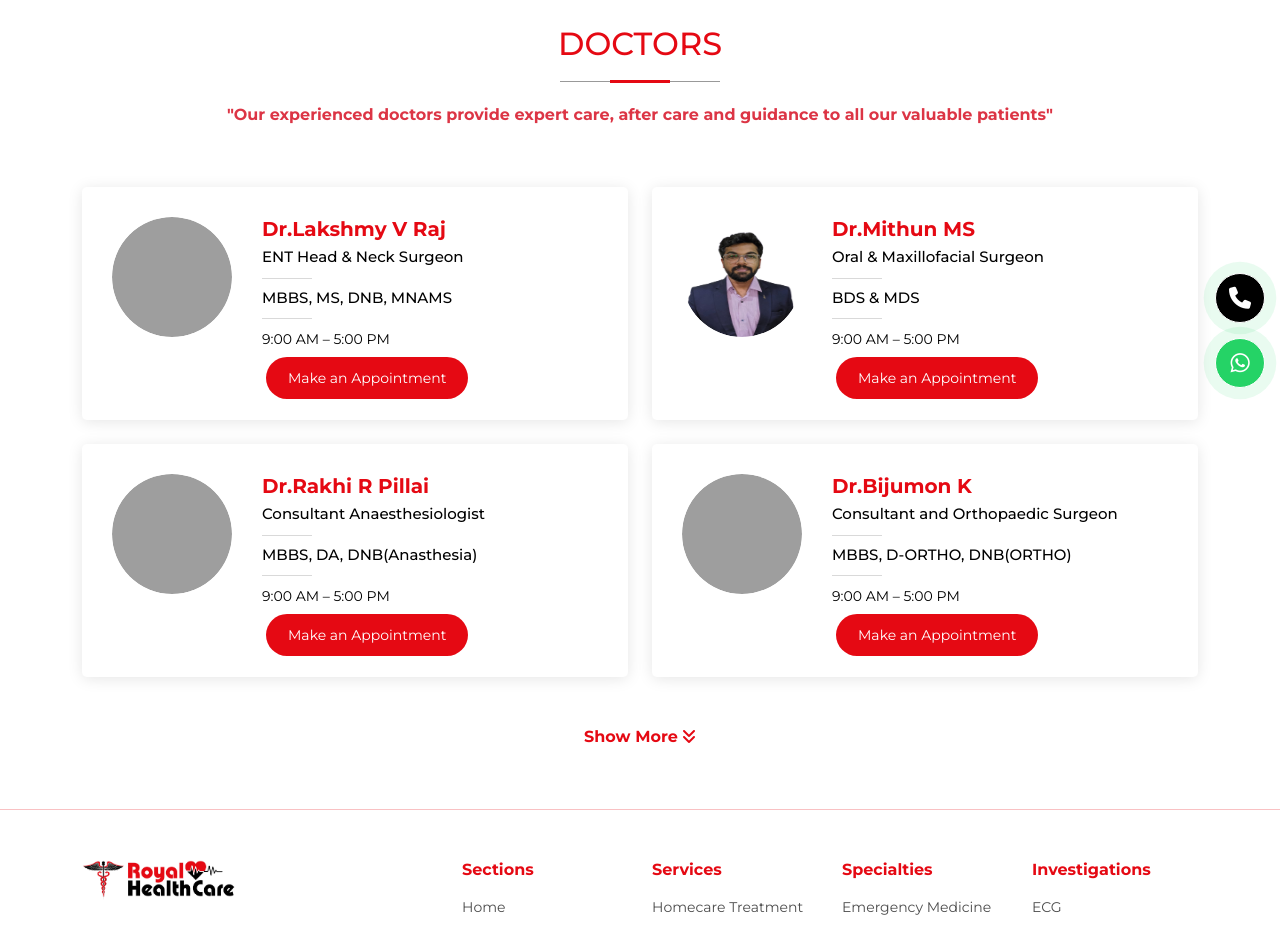
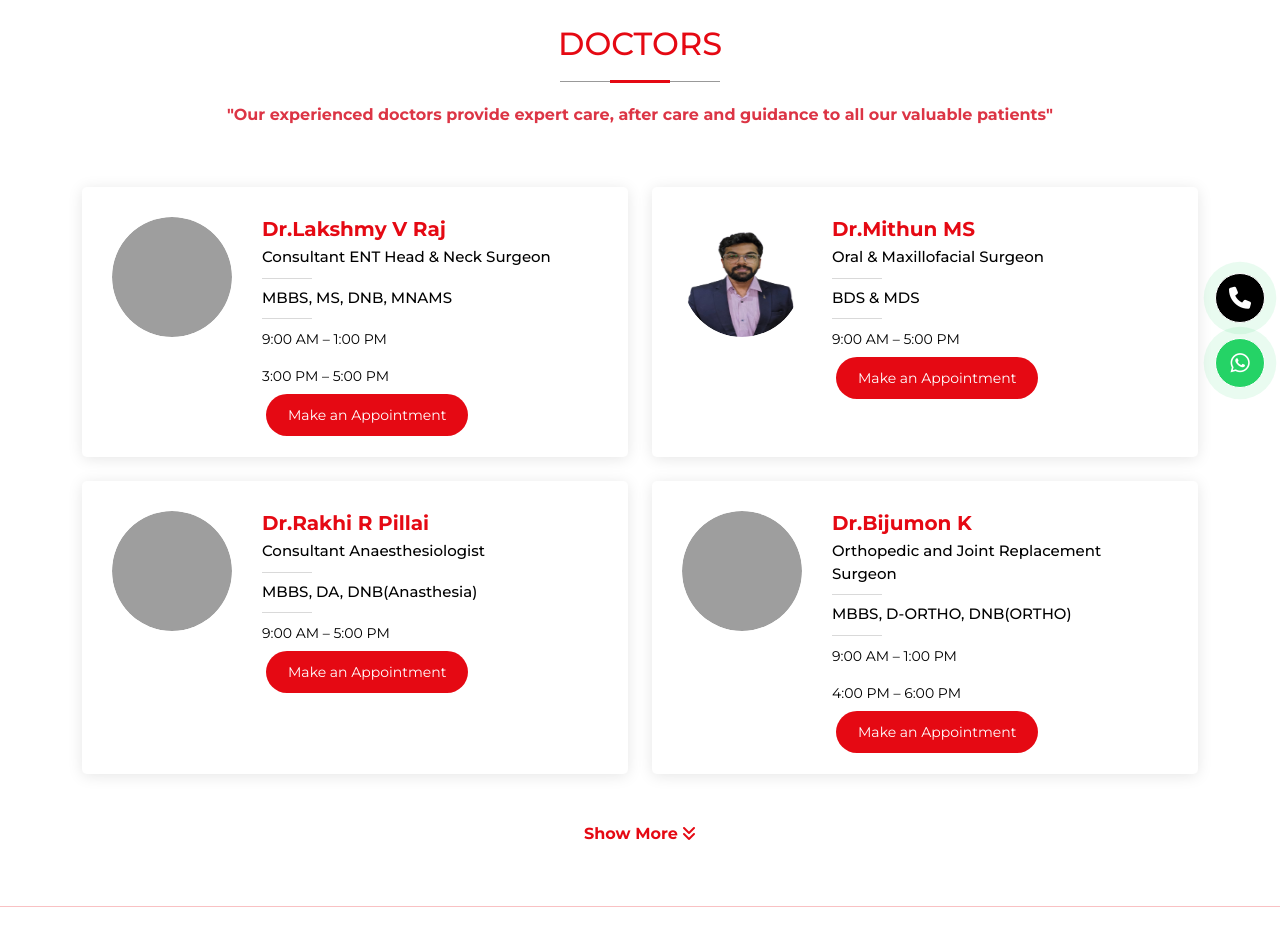
Before and after one commit to ankuxsshh/royalhealthcarekollam, a Django app: page /findadoctor in a window 1280 px wide; the page is wider, and only the part inside the window is pictured. Shown: the part 397-1330 px from the top of that part. Run offline with Django 5.2, Linux system fonts and the light colour scheme; some libraries are stand-ins or nearby versions; grey boxes are pictures that could not be loaded.

Commit message:
firstcommit

```diff
--- a/templates/findadoctor.html
+++ b/templates/findadoctor.html
@@ -32,11 +32,12 @@
           </div>
           <div class="member-info">
             <h4>Dr.Lakshmy V Raj</h4>
-            <span class="mb-2">ENT Head & Neck Surgeon</span>
+            <span class="mb-2">Consultant ENT Head & Neck Surgeon</span>
             <span class="mb-2">MBBS, MS, DNB, MNAMS</span>
             <!-- Time Slot -->
-            <p class="mb-3"> 9:00 AM – 5:00 PM</p>
-            <a data-aos="fade-right" class="cta-btn mx-1" href="appointment">Make an Appointment</a>
+            <p class="mb-3"> 9:00 AM – 1:00 PM</p>
+            <p class="mb-3"> 3:00 PM – 5:00 PM</p>
+            <a data-aos="fade-right" class="cta-btn mx-1" href="#appointment">Make an Appointment</a>
           </div>
         </div>
       </div>
@@ -52,7 +53,7 @@
             <span class="mb-2">BDS & MDS</span>
             <!-- Time Slot -->
             <p class="mb-3"> 9:00 AM – 5:00 PM</p>
-            <a data-aos="fade-right" class="cta-btn mx-1" href="appointment">Make an Appointment</a>
+            <a data-aos="fade-right" class="cta-btn mx-1" href="#appointment">Make an Appointment</a>
           </div>
         </div>
       </div>
@@ -68,7 +69,7 @@
             <span class="mb-2">MBBS, DA, DNB(Anasthesia)</span>
             <!-- Time Slot -->
             <p class="mb-3"> 9:00 AM – 5:00 PM</p>
-            <a data-aos="fade-right" class="cta-btn mx-1" href="appointment">Make an Appointment</a>
+            <a data-aos="fade-right" class="cta-btn mx-1" href="#appointment">Make an Appointment</a>
           </div>
         </div>
       </div>
@@ -80,11 +81,12 @@
           </div>
           <div class="member-info">
             <h4>Dr.Bijumon K</h4>
-            <span class="mb-2">Consultant and Orthopaedic Surgeon</span>
+            <span class="mb-2">Orthopedic and Joint Replacement Surgeon</span>
             <span class="mb-2">MBBS, D-ORTHO, DNB(ORTHO)</span>
             <!-- Time Slot -->
-            <p class="mb-3"> 9:00 AM – 5:00 PM</p>
-            <a data-aos="fade-right" class="cta-btn mx-1" href="appointment">Make an Appointment</a>
+            <p class="mb-3"> 9:00 AM – 1:00 PM</p>
+            <p class="mb-3"> 4:00 PM – 6:00 PM</p>
+            <a data-aos="fade-right" class="cta-btn mx-1" href="#appointment">Make an Appointment</a>
           </div>
         </div>
       </div>
@@ -103,7 +105,7 @@
             <span class="mb-2">MBBS, MRCEM</span>
             <!-- Time Slot -->
             <p class="mb-3"> 9:00 AM – 5:00 PM</p>
-            <a data-aos="fade-right" class="cta-btn mx-1" href="appointment">Make an Appointment</a>
+            <a data-aos="fade-right" class="cta-btn mx-1" href="#appointment">Make an Appointment</a>
           </div>
         </div>
       </div>
@@ -118,9 +120,9 @@
             <span class="mb-2">Consultant Pediatrician</span>
             <span class="mb-2">MBBS, DCH</span>
             <!-- Time Slot -->
-            <p class="mb-3"> 9:00 AM – 5:00 PM</p>
-            <p class="mb-3"> 7:00 PM – 8:00 PM</p>
-            <a data-aos="fade-right" class="cta-btn mx-1" href="appointment">Make an Appointment</a>
+            <p class="mb-3"> 9:00 AM – 1:00 PM</p>
+            <p class="mb-3"> 7:00 AM – 8:00 PM</p>
+            <a data-aos="fade-right" class="cta-btn mx-1" href="#appointment">Make an Appointment</a>
           </div>
         </div>
       </div>
@@ -132,11 +134,11 @@
           </div>
           <div class="member-info">
             <h4>Dr. Rejina N</h4>
-            <span class="mb-2">Consultant & Gynaecologist</span>
+            <span class="mb-2">Consultant Gynecologist & Laparoscopic Surgeon</span>
             <span class="mb-2">MBBS, DGO, DNB</span>
             <!-- Time Slot -->
-            <p class="mb-3"> 9:00 AM – 5:00 PM</p>
-            <a data-aos="fade-right" class="cta-btn mx-1" href="appointment">Make an Appointment</a>
+            <p class="mb-3"> 9:00 AM – 3:00 PM</p>
+            <a data-aos="fade-right" class="cta-btn mx-1" href="#appointment">Make an Appointment</a>
           </div>
         </div>
       </div>
@@ -151,8 +153,8 @@
             <span class="mb-2">Sr. Consultant & Surgeon</span>
             <span class="mb-2">MBBS, MS, (General Surgery)</span>
             <!-- Time Slot -->
-            <p class="mb-3"> 9:00 AM – 5:00 PM</p>
-            <a data-aos="fade-right" class="cta-btn mx-1" href="appointment">Make an Appointment</a>
+            <p class="mb-3"> 4:30 PM – 6:00 PM</p>
+            <a data-aos="fade-right" class="cta-btn mx-1" href="#appointment">Make an Appointment</a>
           </div>
         </div>
       </div>
@@ -168,7 +170,7 @@
             <span class="mb-2">BSC, MBBS, DCH</span>
             <!-- Time Slot -->
             <p class="mb-3"> 9:00 AM – 5:00 PM</p>
-            <a data-aos="fade-right" class="cta-btn mx-1" href="appointment">Make an Appointment</a>
+            <a data-aos="fade-right" class="cta-btn mx-1" href="#appointment">Make an Appointment</a>
           </div>
         </div>
       </div>
@@ -183,8 +185,8 @@
             <span class="mb-2">Consultant General & Laparoscopic Surgeon</span>
             <span class="mb-2">MBBS, MS, FIAGES</span>
             <!-- Time Slot -->
-            <p class="mb-3"> 9:00 AM – 5:00 PM</p>
-            <a data-aos="fade-right" class="cta-btn mx-1" href="appointment">Make an Appointment</a>
+            <p class="mb-3"> 9:00 AM – 2:00 PM</p>
+            <a data-aos="fade-right" class="cta-btn mx-1" href="#appointment">Make an Appointment</a>
           </div>
         </div>
       </div>
@@ -200,7 +202,7 @@
             <span class="mb-2">MBBS, MD</span>
             <!-- Time Slot -->
             <p class="mb-3"> 9:00 AM – 5:00 PM</p>
-            <a data-aos="fade-right" class="cta-btn mx-1" href="appointment">Make an Appointment</a>
+            <a data-aos="fade-right" class="cta-btn mx-1" href="#appointment">Make an Appointment</a>
           </div>
         </div>
       </div>
@@ -212,14 +214,15 @@
           </div>
           <div class="member-info">
             <h4>Dr. Afzal K Azad</h4>
-            <span class="mb-2">Family Physician</span>
+            <span class="mb-2">Consultant Family Physician</span>
             <span class="mb-2">MBBS, DFM(NBE)</span>
             <!-- Time Slot -->
-            <p class="mb-3"> 9:00 AM – 5:00 PM</p>
-            <a data-aos="fade-right" class="cta-btn mx-1" href="appointment">Make an Appointment</a>
+            <p class="mb-3"> 9:00 AM – 4:00 PM</p>
+            <a data-aos="fade-right" class="cta-btn mx-1" href="#appointment">Make an Appointment</a>
           </div>
         </div>
       </div>
+
 
       <div class="col-lg-6" data-aos="fade-up" data-aos-delay="1000">
         <div class="team-member d-flex align-items-start">
@@ -234,7 +237,7 @@
             <!-- Time Slot -->
             <p class="mb-3"> 9:00 AM – 4:00 PM</p>
 
-            <a data-aos="fade-right" class="cta-btn mx-1" href="appointment">Make an Appointment</a>
+            <a data-aos="fade-right" class="cta-btn mx-1" href="#appointment">Make an Appointment</a>
           </div>
         </div>
       </div>
```
